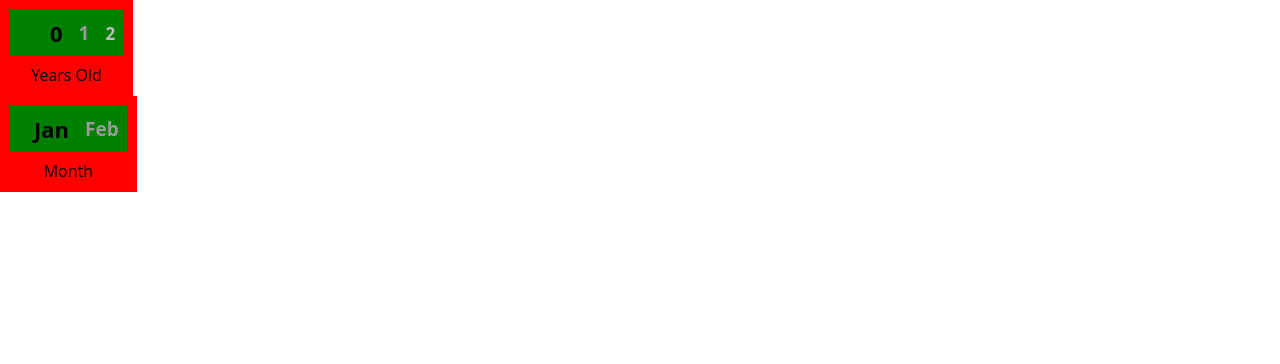
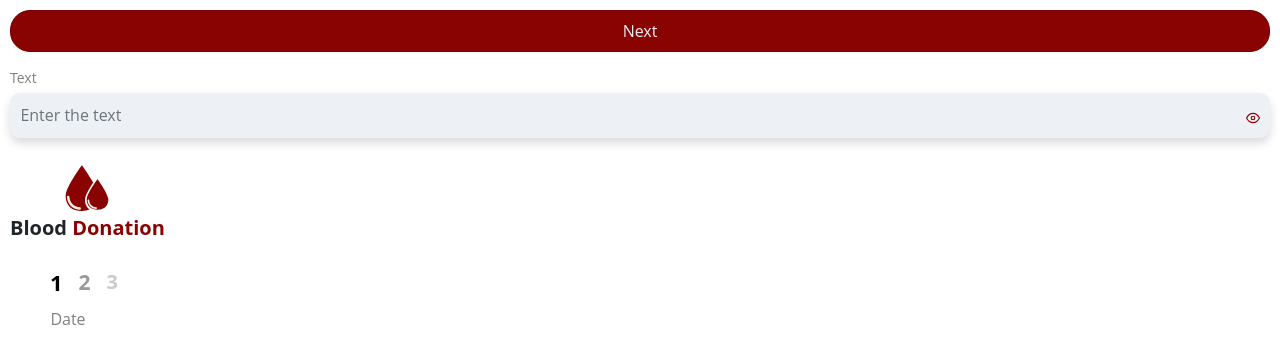
Before and after one commit to tuhinsaud4614/blood-donation, a React (Create React App) app: page / in a window 1280 px wide. Shown: the top 364 px of the page. Built offline with nearby package versions, Linux system fonts and the light colour scheme.

Commit message:
create Button, Input, Logo Component

```diff
--- a/package.json
+++ b/package.json
@@ -6,9 +6,11 @@
     "@testing-library/jest-dom": "^5.11.9",
     "@testing-library/react": "^11.2.5",
     "@testing-library/user-event": "^12.8.3",
+    "bootstrap": "^4.6.0",
     "prop-types": "^15.7.2",
     "react": "^17.0.1",
     "react-dom": "^17.0.1",
+    "react-icons": "^4.2.0",
     "react-scripts": "4.0.3",
     "web-vitals": "^1.1.1"
   },
--- a/src/App.js
+++ b/src/App.js
@@ -1,37 +1,44 @@
+import { useState } from "react";
+import { FiEye } from "react-icons/fi";
+
+import Button from "./shared/components/button/Button";
 import DateSlider from "./shared/components/date-slider/DateSlider";
+import Input from "./shared/components/input/Input";
+import Logo from "./shared/components/logo/Logo";
 
 function App() {
+  const [state, setstate] = useState("");
   return (
-    <>
-      <DateSlider
-        items={[
-           "0" ,
-           "1" ,
-           "2" ,
-           "3" ,
-           "4" ,
-           "5" ,
-           "6" ,
-           "7" ,
-           "8" ,
-           "9" ,
-        ]}
-        closeItemNum={2}
+    <div style={{ padding: "10px" }}>
+      <Button
+        blocked
+        clicked={() => {
+          console.log("cliked");
+        }}
       >
-        Years Old
+        Next
+      </Button>
+      <br />
+      <div className="form-group">
+        <label id="text">Text</label>
+        <Input
+          id="text"
+          name="text"
+          placeholder="Enter the text"
+          value={state}
+          changed={(e) => {
+            setstate(e.target.value);
+          }}
+          icon={<FiEye />}
+        />
+      </div>
+      <br />
+      <Logo />
+      <br />
+      <DateSlider closeItemNum={2} items={[1, 2, 3, 4, 5]}>
+        Date
       </DateSlider>
-      <DateSlider
-        items={[
-          "Jan" ,
-          "Feb" ,
-          "Mar" ,
-          "Apr" ,
-        ]}
-        closeItemNum={1}
-      >
-        Month
-      </DateSlider>
-    </>
+    </div>
   );
 }
 
--- a/src/index.css
+++ b/src/index.css
@@ -8,10 +8,12 @@
 
 :root {
   --primary-color: #8a0303;
-  --secondary-color: #575996;
+  --primary-color-dark: #770000;
+  --secondary-color: #edf0f5;
   --accent-color: rgba(50, 189, 80);
   --accent-color-rgb: 50, 189, 80;
-  --pd: .8rem;
+  --pd: 0.8rem;
+  --border-radius: 0.8rem;
 }
 
 html {
@@ -21,3 +23,12 @@ html {
 body {
   font-family: "Open Sans", "Helvetica Neue", Helvetica, Arial, sans-serif;
 }
+
+.form-group > label {
+  color: gray !important;
+  font-size: 1.4rem !important;
+}
+
+.text-secondary {
+  color: var(--secondary-color);
+}
--- a/src/index.js
+++ b/src/index.js
@@ -1,5 +1,7 @@
 import React from 'react';
 import ReactDOM from 'react-dom';
+
+import 'bootstrap/dist/css/bootstrap.css';
 import './index.css';
 import App from './App';
 import reportWebVitals from './reportWebVitals';
--- /dev/null
+++ b/src/shared/components/button/Button.js
@@ -0,0 +1,26 @@
+import PropTypes from "prop-types";
+
+import classes from "./Button.module.css";
+
+const Button = ({ type="button", clicked, disabled = false, blocked, children }) => {
+  return (
+    <button
+      type={type}
+      className={`btn ${classes.Button} ${blocked ? " btn-block" : ""}`}
+      onClick={clicked}
+      disabled={disabled}
+    >
+      {children}
+    </button>
+  );
+};
+
+Button.propTypes = {
+  clicked: PropTypes.func.isRequired,
+  disabled: PropTypes.bool,
+  type: PropTypes.string,
+  children: PropTypes.string,
+  blocked: PropTypes.bool,
+};
+
+export default Button;
--- /dev/null
+++ b/src/shared/components/button/Button.module.css
@@ -0,0 +1,18 @@
+.Button {
+  background: var(--primary-color);
+  border-color: var(--primary-color-dark);
+  color: var(--secondary-color);
+  font-size: 1.6rem;
+  border-radius: calc(var(--border-radius) * 2.5);
+  padding: var(--pd);
+}
+
+.Button:hover {
+  background: var(--primary-color-dark);
+  border-color: var(--primary-color);
+  color: var(--secondary-color);
+}
+
+.Button:focus {
+  box-shadow: none;
+}
--- a/src/shared/components/date-slider/DateSlider.module.css
+++ b/src/shared/components/date-slider/DateSlider.module.css
@@ -1,12 +1,8 @@
 .Container {
-  padding: 10px;
-  background: red;
   width: min-content;
 }
 
 .Slider {
-  /* width: 300px; */
-  background: green;
   display: flex;
   justify-content: center;
   align-items: center;
@@ -29,17 +25,17 @@
 }
 
 .Sm {
-  font-size: 1.9rem;
+  font-size: 2.1rem;
   color: #9b9999;
 }
 .Xs {
-  font-size: 1.7rem;
-  color: #bdbdbd;
+  font-size: 2rem;
+  color: #cccaca;
 }
 
 .Text {
   font-size: 1.6rem;
   margin: 0;
-  padding-top: var(--pd);
   text-align: center;
+  color: gray;
 }
--- /dev/null
+++ b/src/shared/components/input/Input.js
@@ -0,0 +1,44 @@
+import PropTypes from "prop-types";
+
+import classes from "./Input.module.css";
+
+const Input = ({
+  id,
+  name,
+  type = "text",
+  changed,
+  value,
+  placeholder,
+  required = false,
+  icon,
+}) => {
+  return (
+    <div className={`${classes.InputContainer} shadow`}>
+      <input
+        id={id}
+        name={name}
+        type=""
+        className={`form-control ${classes.Input}`}
+        value={value}
+        placeholder={placeholder}
+        onChange={changed}
+        required={required}
+      />
+
+      <span className={classes.Icon}>{icon}</span>
+    </div>
+  );
+};
+
+Input.propTypes = {
+  changed: PropTypes.func.isRequired,
+  type: PropTypes.oneOf(["number", "password", "text", "email", "search"]),
+  value: PropTypes.string.isRequired,
+  placeholder: PropTypes.string,
+  name: PropTypes.string.isRequired,
+  id: PropTypes.string,
+  icon: PropTypes.element,
+  required: PropTypes.bool,
+};
+
+export default Input;
--- /dev/null
+++ b/src/shared/components/input/Input.module.css
@@ -0,0 +1,32 @@
+.InputContainer {
+  position: relative;
+  background: var(--secondary-color);
+  border-radius: calc(var(--border-radius) * 1.3);
+  padding-right: 30px;
+  overflow: hidden;
+}
+
+.Input {
+  padding: calc(var(--pd) * 1.3);
+  background: inherit;
+  font-size: 1.6rem;
+  font-size: 1.6rem;
+  border: none;
+  height: auto;
+}
+
+.Icon {
+  position: absolute;
+  right: 10px;
+  top: 50%;
+  transform: translateY(-50%);
+  font-size: 1.4rem;
+  max-width: 20px;
+  max-height: 20px;
+  color: var(--primary-color);
+}
+
+.Input:focus {
+  background: var(--secondary-color);
+  box-shadow: none;
+}
--- /dev/null
+++ b/src/shared/components/logo/Logo.js
@@ -0,0 +1,15 @@
+import classes from "./Logo.module.css";
+import logo from "../../../assets/img/blood-logo.svg";
+
+const Logo = () => {
+  return (
+    <div className={`${classes.Logo}`}>
+      <img src={logo} alt="Logo" />
+      <p>
+        <span>Blood</span> <span>Donation</span>
+      </p>
+    </div>
+  );
+};
+
+export default Logo;
--- /dev/null
+++ b/src/shared/components/logo/Logo.module.css
@@ -0,0 +1,21 @@
+.Logo {
+  display: flex;
+  flex-direction: column;
+  width: max-content;
+  align-items: center;
+}
+
+.Logo > img {
+  width: 50px;
+  height: 50px;
+}
+
+.Logo > p {
+  margin: 0;
+  font-size: 2rem;
+  font-weight: bold;
+}
+
+.Logo > p > span:last-child {
+  color: var(--primary-color);
+}
```
Also changed, not shown: src/assets/img/blood-logo.svg (added), 1 other file (tests, documents, lock files or other folders).
